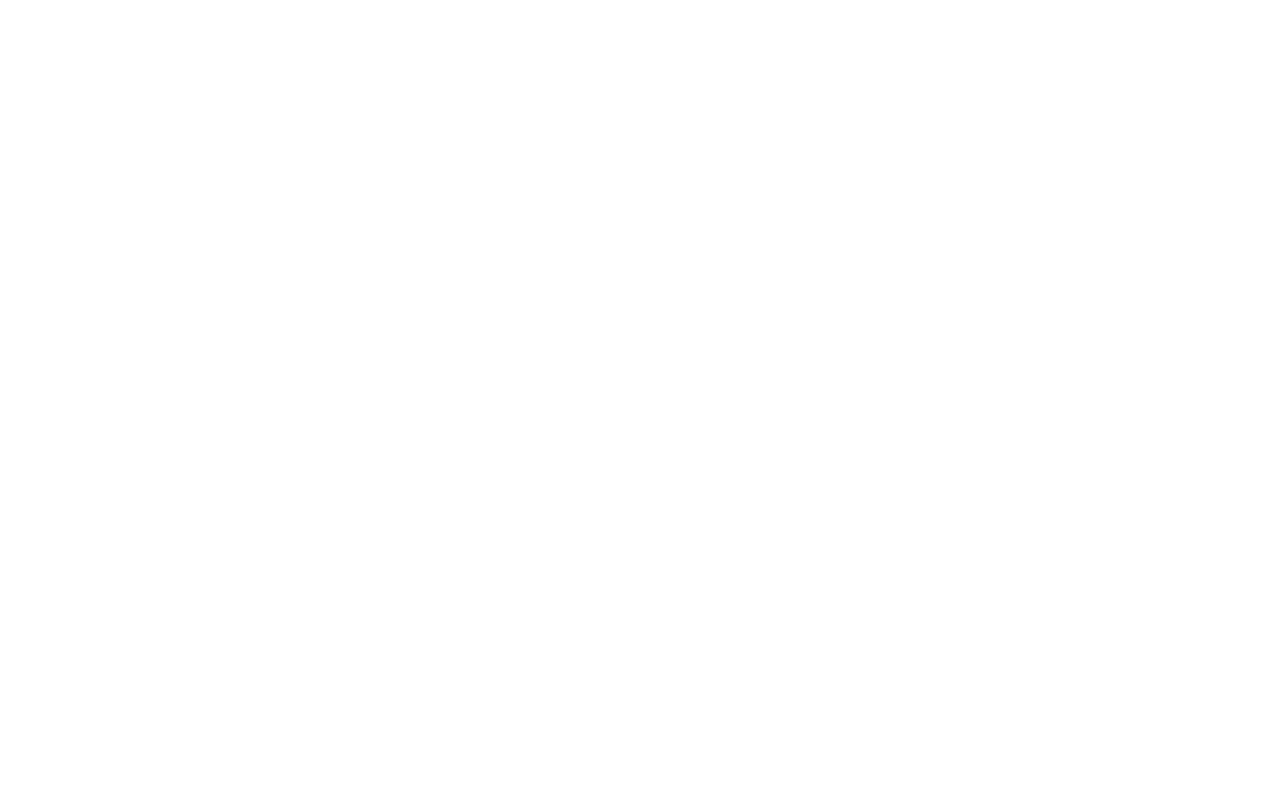
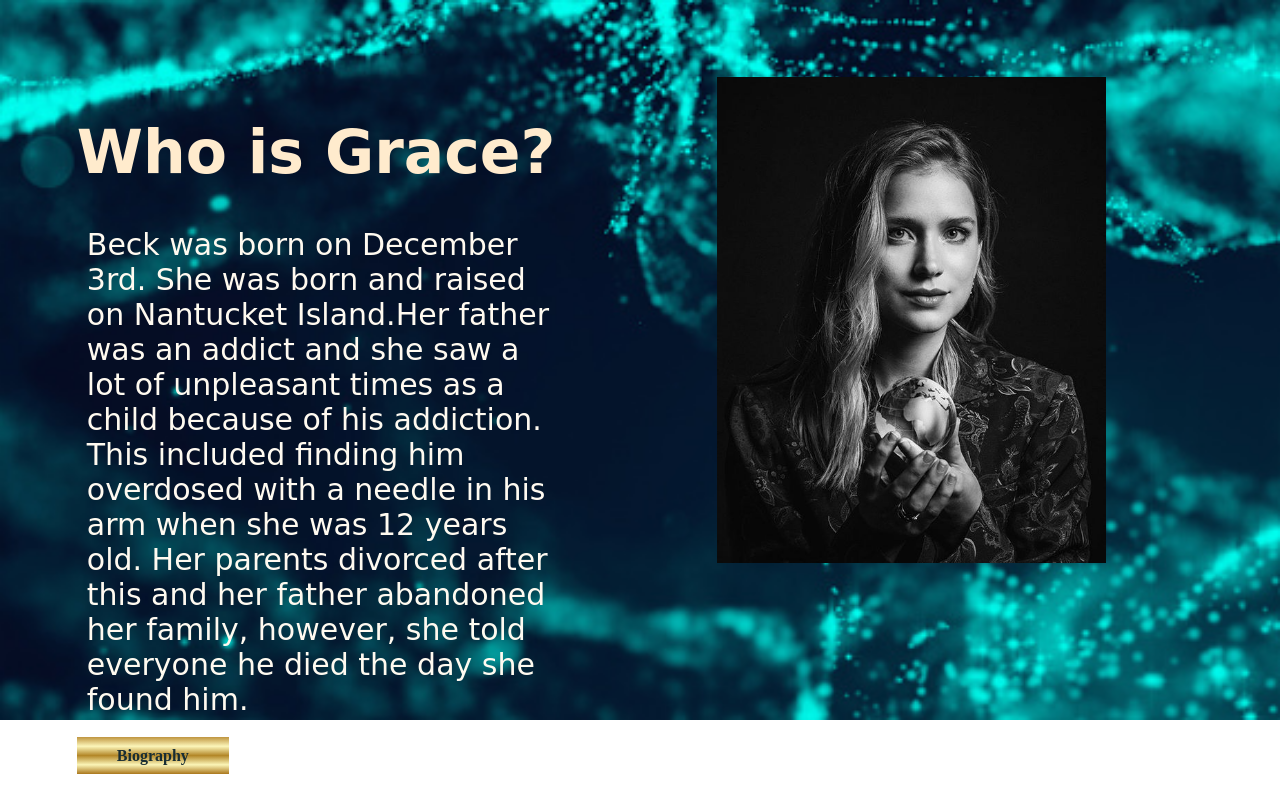
Before and after one commit to SiumNobo/Selfmaded-project, a plain HTML site: page index.html in a window 1280 px wide. Drawn offline with Linux system fonts and the light colour scheme; a web font is replaced by a local one.

Commit message:
cover-pagedone

```diff
--- a/index.html
+++ b/index.html
@@ -4,9 +4,30 @@
     <meta charset="UTF-8">
     <meta http-equiv="X-UA-Compatible" content="IE=edge">
     <meta name="viewport" content="width=device-width, initial-scale=1.0">
+    <link rel="preconnect" href="https://fonts.gstatic.com" crossorigin>
+    <link href="https://fonts.googleapis.com/css2?family=Aboreto&display=swap" rel="stylesheet">
+    <link rel="preconnect" href="https://fonts.googleapis.com">
+    <link rel="stylesheet" href="style.css">
     <title>Gonrover Grace</title>
 </head>
 <body>
+    <div class="thedarkface-love">
+    <Selection class="Knowing-Section flex-containner">
+        <div class="half-width">
+            <h1 class=".whograces">Who is Grace?</h1>
+            <p>Beck was born on December 3rd. She was born and raised on Nantucket Island.Her father was an addict and she saw a lot of unpleasant times as a child because of his addiction. This included finding him overdosed with a needle in his arm when she was 12 years old. Her parents divorced after this and her father abandoned her family, however, she told everyone he died the day she found him.</p>
+            <a class="Button-1" target="_blank" href="https://www.amazon.com/Dark-Face-Love-Guinevere-Beck/dp/B099FTBL3F">Biography</a>
+        </div>
+        <div class="half-width">
+<img src="Images/Beck front page updated.jpg" alt="">
+        </div>
+        </div>
+    </Selection>
 
+    <section>
+        <div>
+
+        </div>
+    </section>
 </body>
 </html>
--- a/style.css
+++ b/style.css
@@ -0,0 +1,49 @@
+body
+{
+    margin: 0%;
+}
+h1
+{
+    font-family: 'Aboreto', cursive;
+    font-size: 60px;
+    color: blanchedalmond;
+}
+.flex-containner
+{
+display: flex;
+
+}
+p
+{
+    font-family: 'Cedarville Cursive', cursive;
+    font-size: 30px;
+    padding-left: 10px;
+    padding-right: 10px;
+    color: floralwhite;
+}
+.Button-1
+{
+   text-decoration: none;
+   background-image: linear-gradient(#bf953f,#fcf6ba,#b38728,#fbf5b7,#AA771c);
+   padding: 10px 40px;
+   color: rgb(24, 45, 51);
+   font-weight: 700;
+
+}
+.thedarkface-love
+{
+    background-image: url(Images/the\ dark\ face\ of\ love.jpg);
+    background-repeat: no-repeat;
+    background-size: 100%;
+    margin: 0%;
+}
+.half-width
+{
+    width: 50%;
+    padding: 6%;
+}
+.half-width img
+{
+    width: 80%;
+    margin: 0%;
+}
```
Also changed, not shown: Images/Beck book.jpg (added), Images/Beck front page updated.jpg (added), Images/Beck-front pagesss.jpg (added), Images/beck-beteay.jpg (added), Images/the dark face of love.jpg (added).
